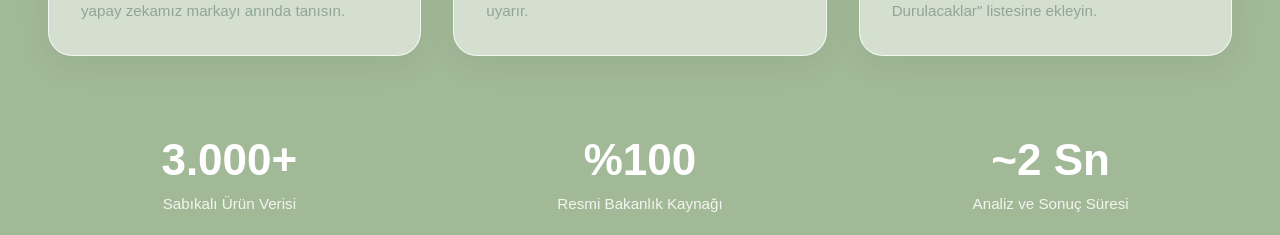
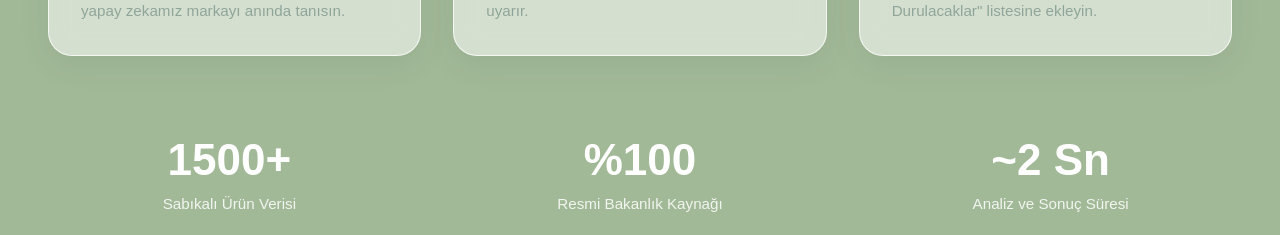
Before and after one commit to BURAKT33/Meres-Tar-m, a React (Vite) app: page /gida-radari in a window 1280 px wide. Shown: the part 1160-1395 px from the top of the page. Built offline with nearby package versions, Linux system fonts and the light colour scheme; a web font is replaced by a local one.

Commit message:
Update i18n.ts

```diff
--- a/src/app/components/gida-radari/i18n.ts
+++ b/src/app/components/gida-radari/i18n.ts
@@ -37,7 +37,7 @@ export const gidaRadariCopy = {
         },
       ],
       stats: [
-        { value: "3.000+", label: "Sabıkalı Ürün Verisi" },
+        { value: "1500+", label: "Sabıkalı Ürün Verisi" },
         { value: "%100", label: "Resmi Bakanlık Kaynağı" },
         { value: "~2 Sn", label: "Analiz ve Sonuç Süresi" },
       ],
@@ -125,7 +125,7 @@ export const gidaRadariCopy = {
         },
       ],
       stats: [
-        { value: "3,000+", label: "Flagged Product Records" },
+        { value: "1500+", label: "Flagged Product Records" },
         { value: "100%", label: "Official Ministry Source" },
         { value: "~2 sec", label: "Analysis & Result Time" },
       ],
@@ -213,7 +213,7 @@ export const gidaRadariCopy = {
         },
       ],
       stats: [
-        { value: "+3,000", label: "سجل لمنتجات مخالِفة" },
+        { value: "+1500", label: "سجل لمنتجات مخالِفة" },
         { value: "100%", label: "مصدر رسمي من الوزارة" },
         { value: "ثانيتان", label: "مدة التحليل والنتيجة" },
       ],
```
